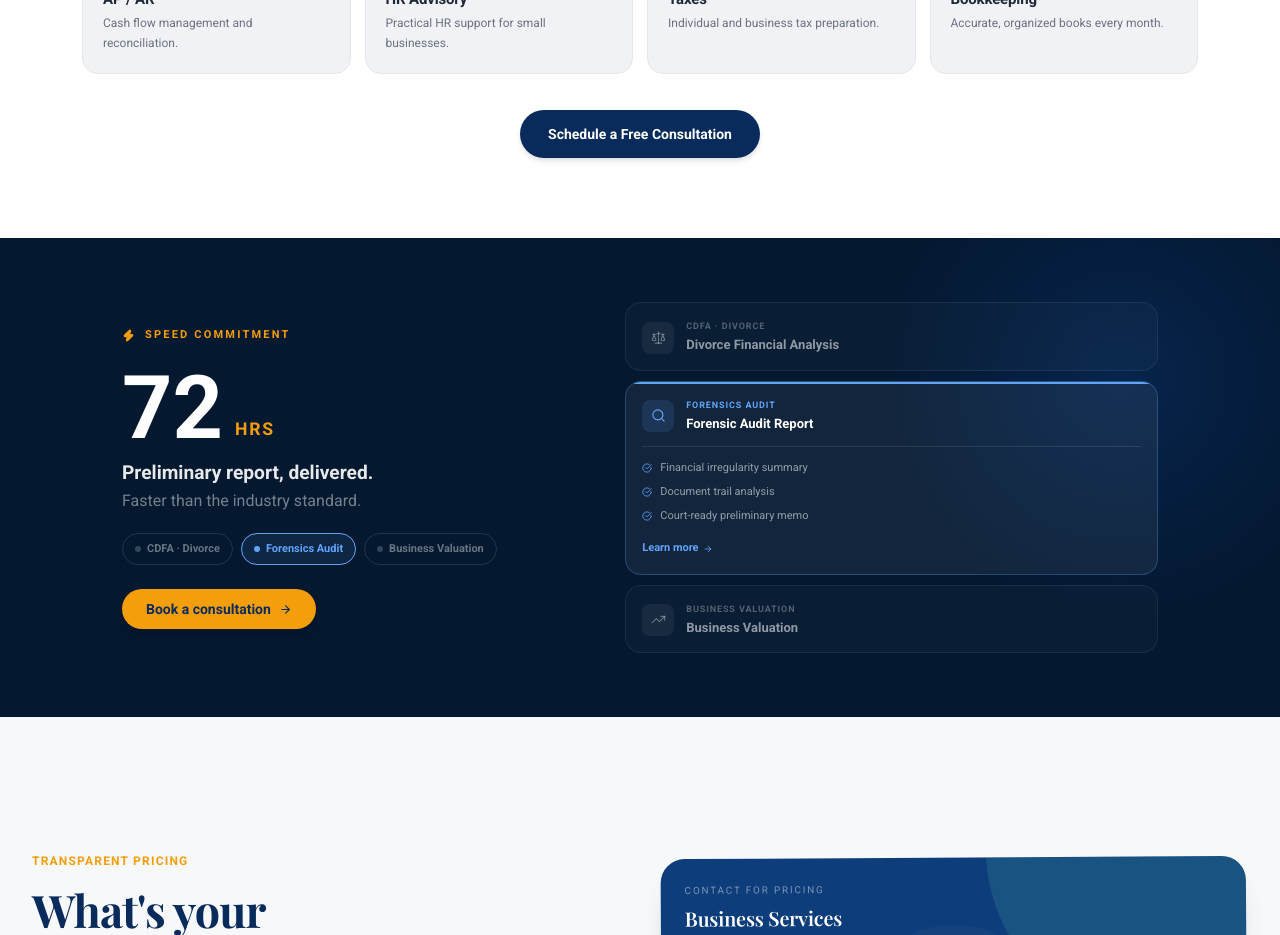
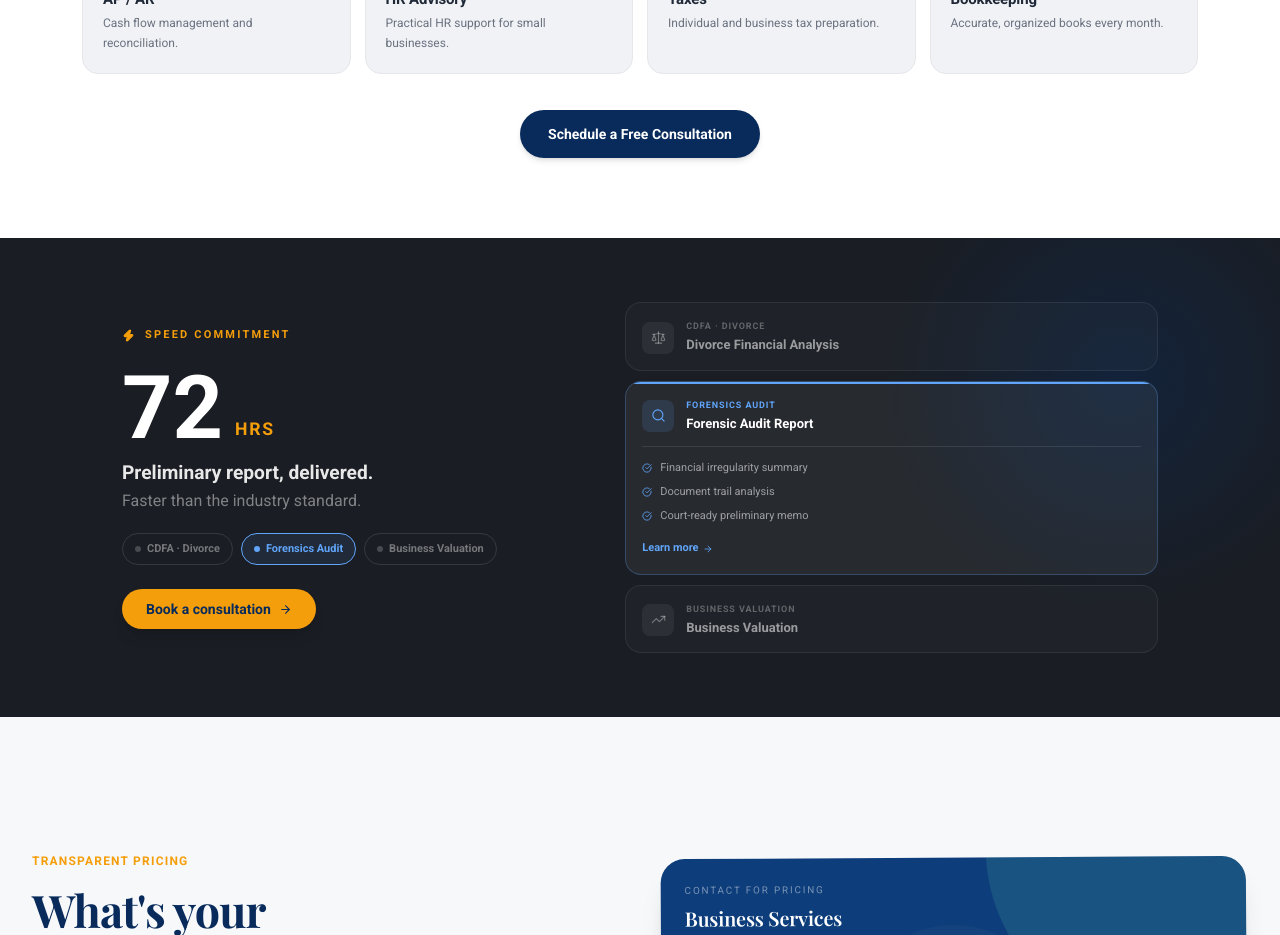
Before and after one commit to cpa-dmv/website, a Next.js app: page /website/ in a window 1280 px wide. Shown: the part 2000-2935 px from the top of the page. Built offline with nearby package versions, Linux system fonts and the light colour scheme.

Commit message:
Update website

```diff
--- a/components/home/TurnaroundUSP.tsx
+++ b/components/home/TurnaroundUSP.tsx
@@ -44,12 +44,12 @@ export default function TurnaroundUSP() {
   }, []);
 
   return (
-    <section className="relative overflow-hidden" style={{ background: "#041830" }}>
+    <section className="relative overflow-hidden" style={{ background: "#1A1D23" }}>
       {/* Subtle orb */}
       <div className="absolute inset-0 pointer-events-none">
         <motion.div
           className="absolute rounded-full"
-          style={{ width: 480, height: 480, top: -100, right: -80, background: "radial-gradient(circle, rgba(8,43,92,0.65) 0%, transparent 70%)" }}
+          style={{ width: 480, height: 480, top: -100, right: -80, background: "radial-gradient(circle, rgba(8,43,92,0.4) 0%, transparent 70%)" }}
           animate={{ scale: [1, 1.06, 1] }} transition={{ duration: 9, repeat: Infinity }}
         />
       </div>
```
